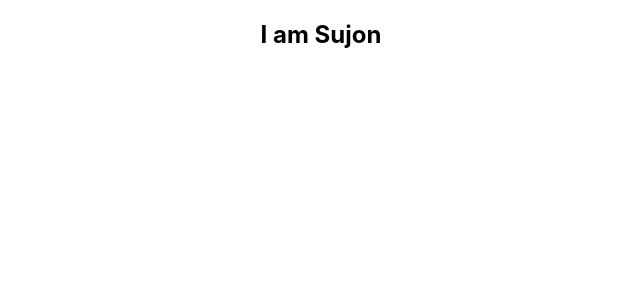
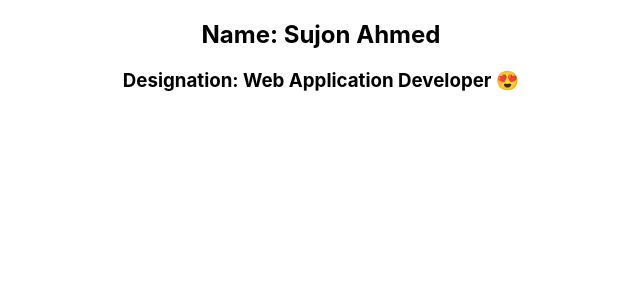
Before and after one commit to Sujon-Ahmed/practice-react, a React (Create React App) app: page / in a window 1280 px wide. Shown: the top 300 px of the page, without its empty margins (319-959 px from the left). Built offline with nearby package versions, Linux system fonts and the light colour scheme.

Commit message:
props exaple with class, function component

```diff
--- a/src/App.js
+++ b/src/App.js
@@ -1,11 +1,13 @@
 import "./App.css";
 import FunctionalComponent from './components/FunctionalComponent';
+import ClassComponent from './components/ClassComponent';
 
 function App() {
   return (
     <div className="App">
       <div>
-        <FunctionalComponent name="Sujon" />
+        <FunctionalComponent name="Sujon Ahmed" />
+        <ClassComponent designation="Web Application Developer 😍" />
       </div>
     </div>
   );
--- a/src/components/ClassComponent.js
+++ b/src/components/ClassComponent.js
@@ -4,7 +4,7 @@ class ClassComponent extends Component {
     render() {
         return (
             <div>
-                <h3>I am from class component! 😍</h3>
+                <h3>Designation: {this.props.designation}</h3>
             </div>
         );
     }
--- a/src/components/FunctionalComponent.js
+++ b/src/components/FunctionalComponent.js
@@ -2,7 +2,7 @@ import React from "react";
 
 function FunctionalComponent({name}) {
     return (
-        <h2>I am {name}</h2>
+        <h2>Name: {name}</h2>
     );
 }
 
```
